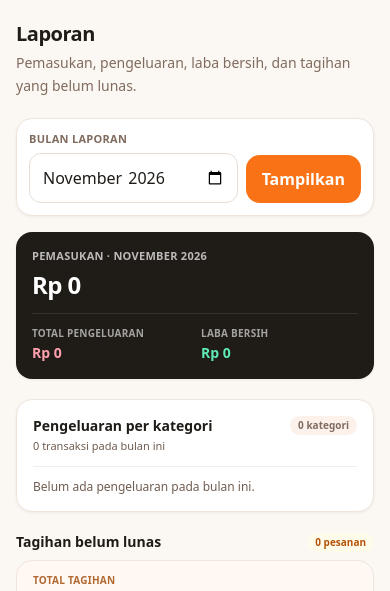
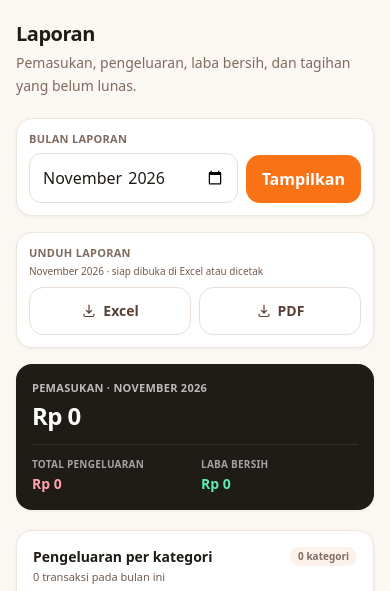
Before and after one commit to fadhilfaith48/Katering_Kotak-Rasa, a Laravel app: page /laporan in a window 390 px wide. Shown: the part 65-656 px from the top of the page. Run offline with Laravel 12, Linux system fonts and the light colour scheme; a user stored in the database is signed in; data comes from the database, SQL or seed files in the repository; data that the repository does not hold is empty; style sheets or scripts are compiled from the project's sources.

Commit message:
feat: add export buttons on report page

```diff
--- a/resources/views/laporan/index.blade.php
+++ b/resources/views/laporan/index.blade.php
@@ -30,6 +30,32 @@
             </button>
         </div>
     </form>
+
+    {{-- Ekspor laporan --}}
+    <div class="mb-4 flex flex-col gap-2 rounded-2xl border border-kr-line bg-white p-3 shadow-kr-card sm:flex-row sm:items-center sm:justify-between lg:max-w-xl">
+        <div>
+            <p class="text-[11px] font-bold uppercase tracking-wide text-kr-muted">Unduh laporan</p>
+            <p class="mt-0.5 text-[10px] text-kr-faint">{{ $labelBulan }} &middot; siap dibuka di Excel atau dicetak</p>
+        </div>
+
+        <div class="grid grid-cols-2 gap-2 sm:flex">
+            <a href="{{ route('laporan.export.excel', ['bulan' => $bulan]) }}"
+               class="inline-flex min-h-12 items-center justify-center gap-1.5 rounded-[14px] border border-kr-line-strong bg-white px-3 py-2.5 text-sm font-bold text-kr-brown transition hover:bg-kr-soft active:scale-[0.99]">
+                <svg class="h-4 w-4 shrink-0" viewBox="0 0 24 24" fill="none" stroke="currentColor" stroke-width="1.8" aria-hidden="true">
+                    <path stroke-linecap="round" stroke-linejoin="round" d="M12 3v12m0 0 4-4m-4 4-4-4M4.5 16.5v1.5A2.25 2.25 0 0 0 6.75 20.25h10.5A2.25 2.25 0 0 0 19.5 18v-1.5" />
+                </svg>
+                Excel
+            </a>
+
+            <a href="{{ route('laporan.export.pdf', ['bulan' => $bulan]) }}"
+               class="inline-flex min-h-12 items-center justify-center gap-1.5 rounded-[14px] border border-kr-line-strong bg-white px-3 py-2.5 text-sm font-bold text-kr-brown transition hover:bg-kr-soft active:scale-[0.99]">
+                <svg class="h-4 w-4 shrink-0" viewBox="0 0 24 24" fill="none" stroke="currentColor" stroke-width="1.8" aria-hidden="true">
+                    <path stroke-linecap="round" stroke-linejoin="round" d="M12 3v12m0 0 4-4m-4 4-4-4M4.5 16.5v1.5A2.25 2.25 0 0 0 6.75 20.25h10.5A2.25 2.25 0 0 0 19.5 18v-1.5" />
+                </svg>
+                PDF
+            </a>
+        </div>
+    </div>
 
     {{-- Ringkasan keuangan --}}
     <section class="mb-5 rounded-2xl bg-kr-ink px-4 py-4 text-white shadow-kr-card lg:px-6 lg:py-5">
```
